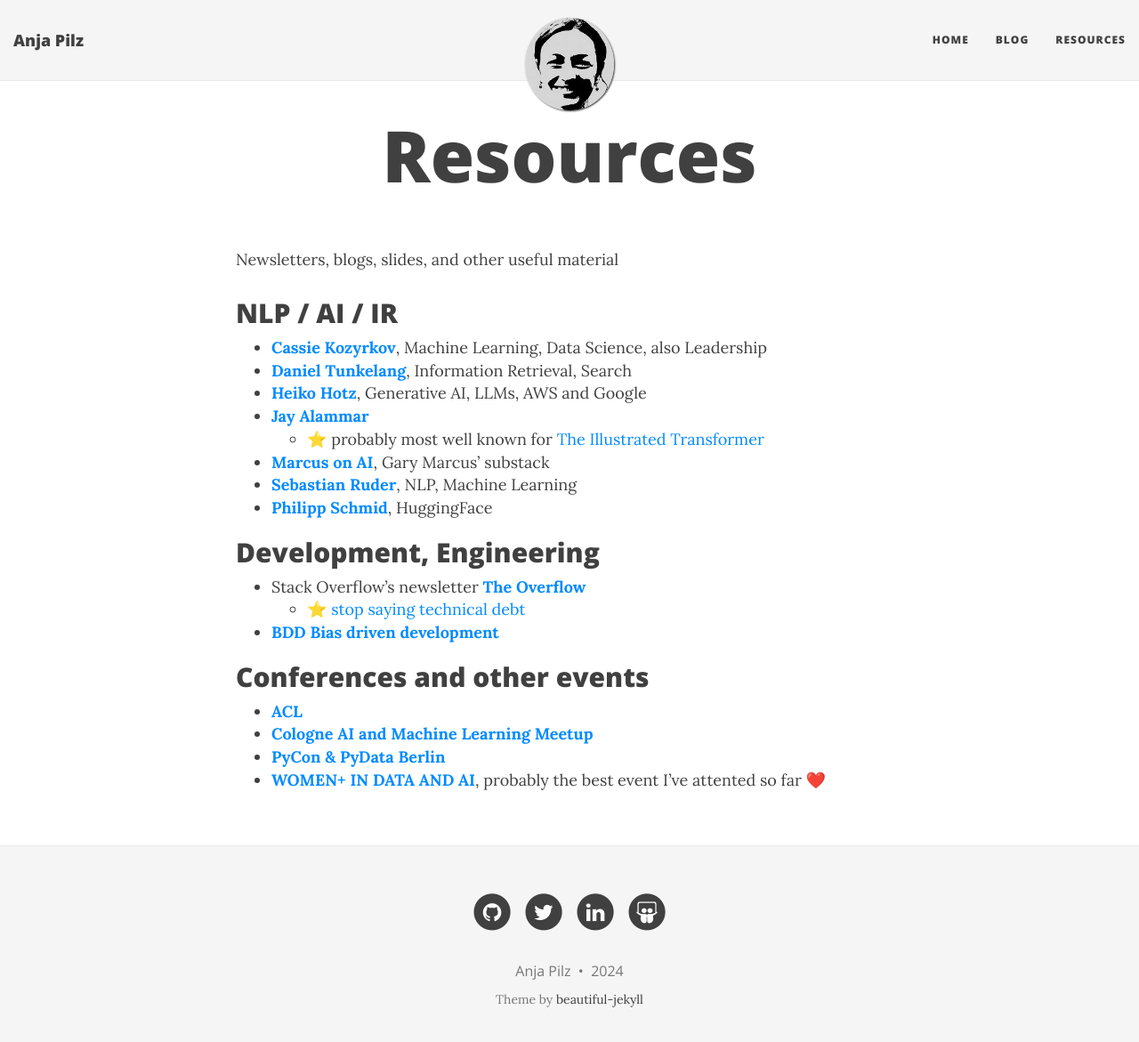
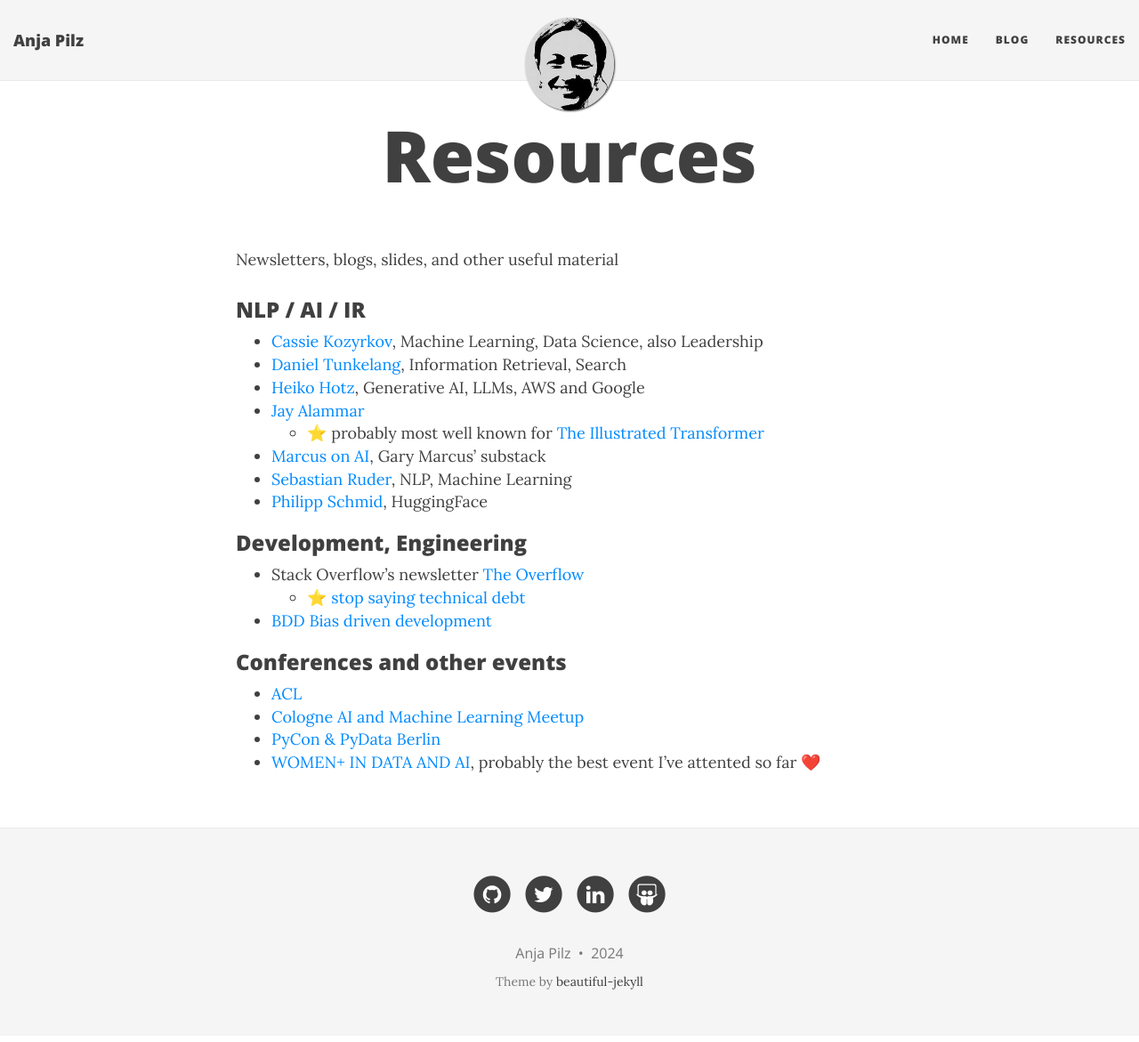
Before and after one commit to aplz/aplz.github.io, a Jekyll site: the page built from resources/index.md, in a window 1280 px wide and 1184 px high. Shown: the top 1171 px of the window at 89% size. Built offline with Jekyll 4.4.1, drawn with Linux system fonts in a browser that asks for light colours; nearby versions of some CDN libraries.

Commit message:
adjust font

```diff
--- a/resources/index.md
+++ b/resources/index.md
@@ -4,23 +4,23 @@
 ---
 Newsletters, blogs, slides, and other useful material
 
-## NLP / AI / IR
-* [**Cassie Kozyrkov**](https://medium.com/@kozyrkov), Machine Learning, Data Science, also Leadership
-* [**Daniel Tunkelang**](https://medium.com/@dtunkelang), Information Retrieval, Search
-* [**Heiko Hotz**](https://medium.com/@heiko-hotz), Generative AI, LLMs, AWS and Google
-* [**Jay Alammar**](https://jalammar.github.io/)
+### NLP / AI / IR
+* [Cassie Kozyrkov](https://medium.com/@kozyrkov), Machine Learning, Data Science, also Leadership
+* [Daniel Tunkelang](https://medium.com/@dtunkelang), Information Retrieval, Search
+* [Heiko Hotz](https://medium.com/@heiko-hotz), Generative AI, LLMs, AWS and Google
+* [Jay Alammar](https://jalammar.github.io/)
   * ⭐ probably most well known for [The Illustrated Transformer](http://jalammar.github.io/illustrated-transformer/)
-* [**Marcus on AI**](https://garymarcus.substack.com/), Gary Marcus' substack
-* [**Sebastian Ruder**](https://www.ruder.io/), NLP, Machine Learning
-* [**Philipp Schmid**](https://www.philschmid.de/), HuggingFace
+* [Marcus on AI](https://garymarcus.substack.com/), Gary Marcus' substack
+* [Sebastian Ruder](https://www.ruder.io/), NLP, Machine Learning
+* [Philipp Schmid](https://www.philschmid.de/), HuggingFace
 
-## Development, Engineering
-* Stack Overflow's newsletter [**The Overflow**](https://stackoverflow.blog/newsletter)
+### Development, Engineering
+* Stack Overflow's newsletter [The Overflow](https://stackoverflow.blog/newsletter)
   * ⭐ [stop saying technical debt](https://stackoverflow.blog/2023/12/27/stop-saying-technical-debt/)
-* [**BDD Bias driven development**](https://speakerdeck.com/mariofusco/bdd-bias-driven-development)
+* [BDD Bias driven development](https://speakerdeck.com/mariofusco/bdd-bias-driven-development)
 
-## Conferences and other events
-* [**ACL**](https://2024.aclweb.org)
-* [**Cologne AI and Machine Learning Meetup**](http://caiml.events)
-* [**PyCon & PyData Berlin**](https://2024.pycon.de)
-* [**WOMEN+ IN DATA AND AI**](https://women-in-data-ai.tech), probably the best event I've attented so far ❤️
+### Conferences and other events
+* [ACL](https://2024.aclweb.org)
+* [Cologne AI and Machine Learning Meetup](http://caiml.events)
+* [PyCon & PyData Berlin](https://2024.pycon.de)
+* [WOMEN+ IN DATA AND AI](https://women-in-data-ai.tech), probably the best event I've attented so far ❤️
```
